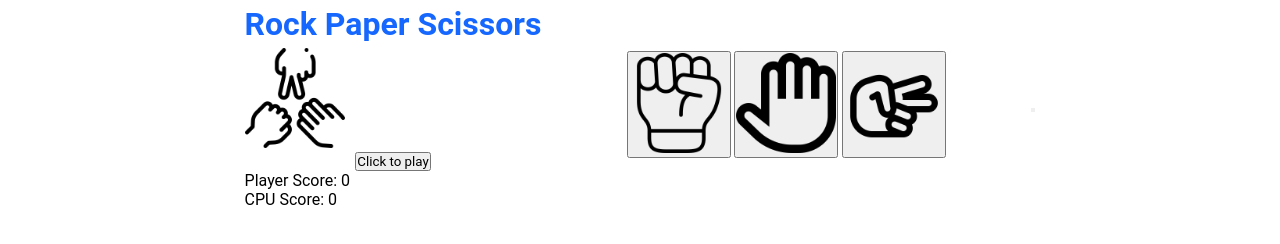
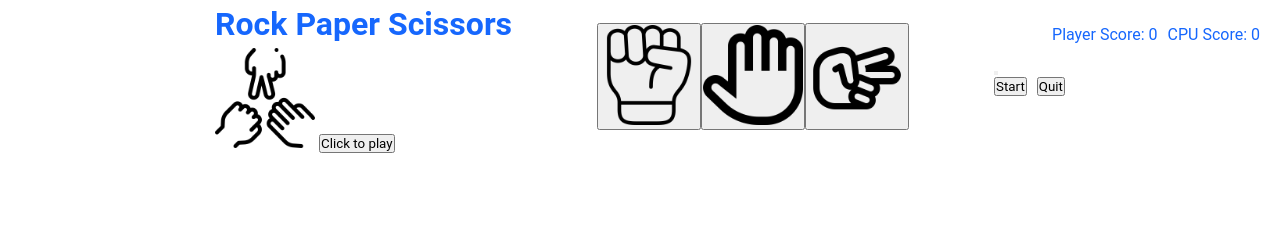
Before and after one commit to CKCALIZO/Rock-Paper-Scissors, a plain HTML site: page index.html in a window 1280 px wide. Drawn offline with Linux system fonts and the light colour scheme.

Commit message:
Update styles.css

```diff
--- a/styles.css
+++ b/styles.css
@@ -13,20 +13,44 @@
     gap: 85px;
 }
 .main-container .top-content .main-heading {
+    display: flex;
+    justify-content: center;
+    color: #1667fd;
+    margin: 5px 0;
+    text-align: center;
+}
+
+.main-container .top-content .scoreboard {
+    display:flex;
+    justify-content: end;
+    gap:10px;
+    position: absolute;
+    top:10px;
+    right: 10px;
+    padding:10px;
     color: #1667fd;
     margin: 5px 0;
 }
-.Button2{
-   display:none;
-}
-#Start-Button{
+
+.main-container .top-content .Start-Button{
     display:block;
     margin:auto;
     text-align: center;
 }
-/* .button-container{
-display:flex;
-flex-direction:row;
-justify-content: center;
-gap:10px;
-} */
+
+.main-container .mid-content{
+    display:flex;
+    align-items: center;
+}
+.main-container .bottom-content .game-state {
+    display: flex;
+    gap: 10px;
+    justify-content: center;
+}
+
+.main-container .bottom-content .game-state .game-state-button {
+    display: none;
+    padding: 10px 15px;
+    font-size: 16px;
+    cursor: pointer;
+}
```
